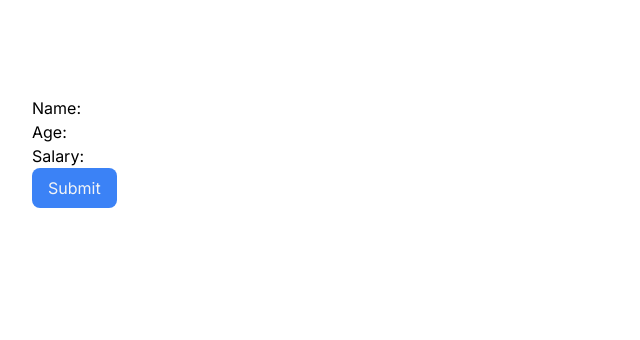
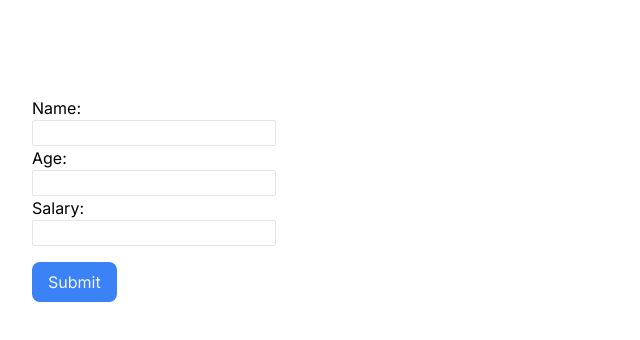
Before and after one commit to JoaoPaulo-creator/first-step-frontend, a Next.js app: page /users/new-contact in a window 1280 px wide. Shown: the top 340 px of the page, without its empty margins (0-640 px from the left). Built offline with nearby package versions, Linux system fonts and the light colour scheme.

Commit message:
refactor: Refatorado pagina de novo contato

```diff
--- a/src/app/users/git/page.tsx
+++ b/src/app/users/git/page.tsx
@@ -12,10 +12,6 @@ export default async function GitRepos() {
   const response = await fetch('http://localhost:3333/git')
   const data: RepoProps[] = await response.json()
 
-
-
-
-
   return (
     <div>
       {data.length !== 0 ? data.map((repo: RepoProps) => (
--- a/src/app/users/new-contact/page.tsx
+++ b/src/app/users/new-contact/page.tsx
@@ -9,70 +9,80 @@ export default function NewContact() {
     salary: ''
   });
 
-  const handleChange = (e) => {
+  function handleChange(e: any) {
     setFormData({
       ...formData,
-      [e.target.name]: e.target.value
+      [e.target.name]: e.target.value,
+      [e.target.age]: e.target.value,
+      [e.target.salary]: e.target.value,
     });
   };
 
-  const handleSubmit = (e) => {
+  function handleSubmit(e: any) {
     e.preventDefault();
+    console.log(formData);
 
-    // Send form data to the backend using Fetch API
-    fetch('https://dummy.restapiexample.com/api/v1/create', {
-      method: 'POST',
-      headers: {
-        'Content-Type': 'application/json'
-      },
-      body: JSON.stringify(formData)
-    })
-      .then(response => response.json())
-      .then(data => {
-        // Handle the response from the backend
-        console.log(data);
-      })
-      .catch(error => {
-        // Handle any errors
-        console.error(error);
-      });
+
+    // fetch('https://dummy.restapiexample.com/api/v1/create', {
+    //   method: 'POST',
+    //   headers: {
+    //     'Content-Type': 'application/json'
+    //   },
+    //   body: JSON.stringify(formData)
+    // })
+    //   .then(response => response.json())
+    //   .then(data => {
+
+    //     console.log(data);
+    //   })
+    //   .catch(error => {
+
+    //     console.error(error);
+    //   });
   };
+
 
   return (
     <form onSubmit={handleSubmit}>
       <div>
         <label htmlFor="name">Name:</label>
-        <input
+        {/* line clamp serve para quebar a linha */}
+        <input className="border rounded-sm line-clamp-2 px-1"
           type="text"
           id="name"
           name="name"
           value={formData.name}
           onChange={handleChange}
+          maxLength={20}
         />
       </div>
       <div>
         <label htmlFor="age">Age:</label>
-        <input
+        <input className="border rounded-sm line-clamp-2 px-1"
           type="age"
           id="age"
           name="age"
           value={formData.age}
           onChange={handleChange}
+          maxLength={3}
+          minLength={1}
         />
       </div>
       <div>
         <label htmlFor="salary">Salary:</label>
         <input
+          className="border rounded-sm line-clamp-2 px-1"
           type="salary"
           id="salary"
           name="salary"
           value={formData.salary}
           onChange={handleChange}
+          maxLength={10}
+          minLength={1}
         />
       </div>
-      <button type="submit" className="rounded-lg bg-blue-500 py-2 px-4 text-gray-100">Submit</button>
+      <button type="submit" className="rounded-lg bg-blue-500 py-2 px-4 text-gray-100 mt-4">Submit</button>
     </form>
   );
 
-
 }
```
